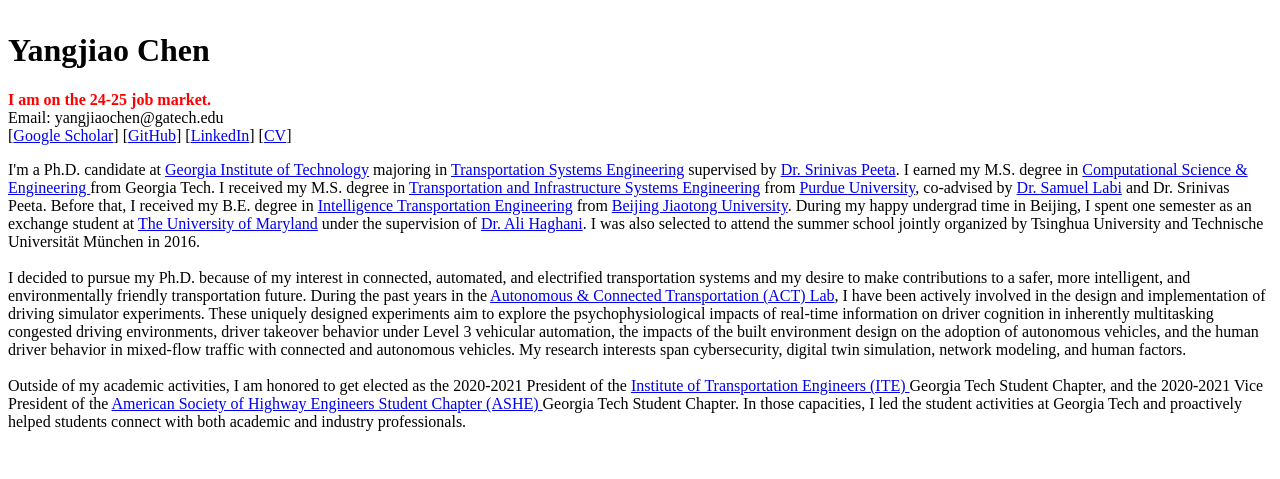
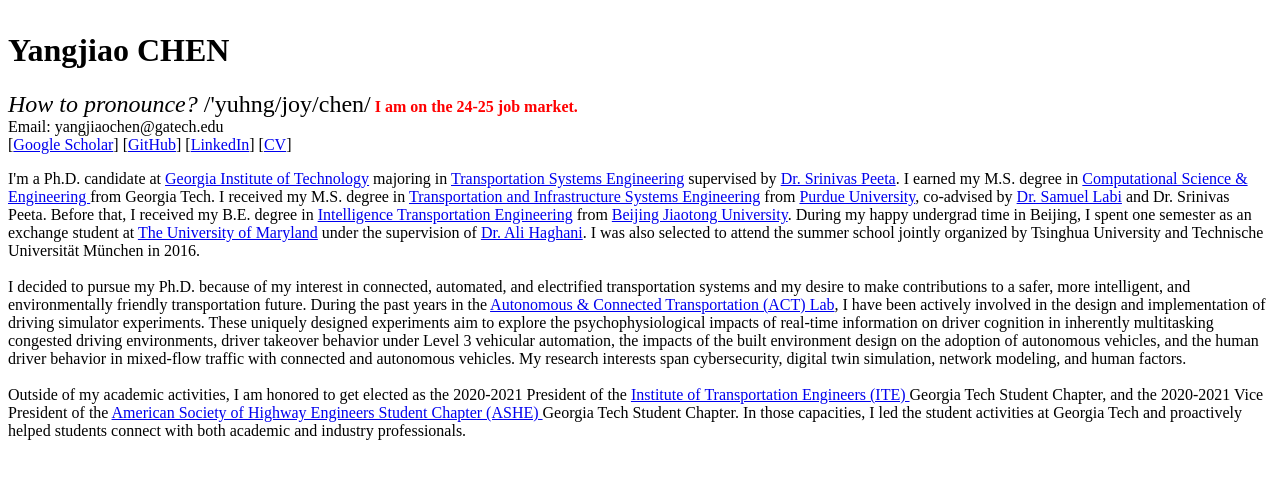
Before and after one commit to YangjiaoChen/YangjiaoChen.github.io, a Jekyll site: the page built from index.html, in a window 1280 px wide, cut to the strip 267-746 px from the top of the page. Built offline with Jekyll 4.4.1, drawn with Linux system fonts in a browser that asks for light colours.

Commit message:
Update index.html

```diff
--- a/index.html
+++ b/index.html
@@ -80,9 +80,9 @@ title: "Yangjiao Chen"
          height="130" style="margin-top: 25px; margin-bottom: 15px" >
   </div>
   <div class="col-sm-5">
-    <h1>Yangjiao Chen</h1>
+    <h1>Yangjiao CHEN</h1>
     <p>
-
+      <font size="5"><i>How to pronounce?</i>  /'yuhng/joy/chen/</font>
       <b style="color:red">I am on the 24-25 job market.</b><br />
       Email: yangjiaochen@gatech.edu<br />
       [<a href="https://scholar.google.com/" target="_blank">Google Scholar</a>]
```
